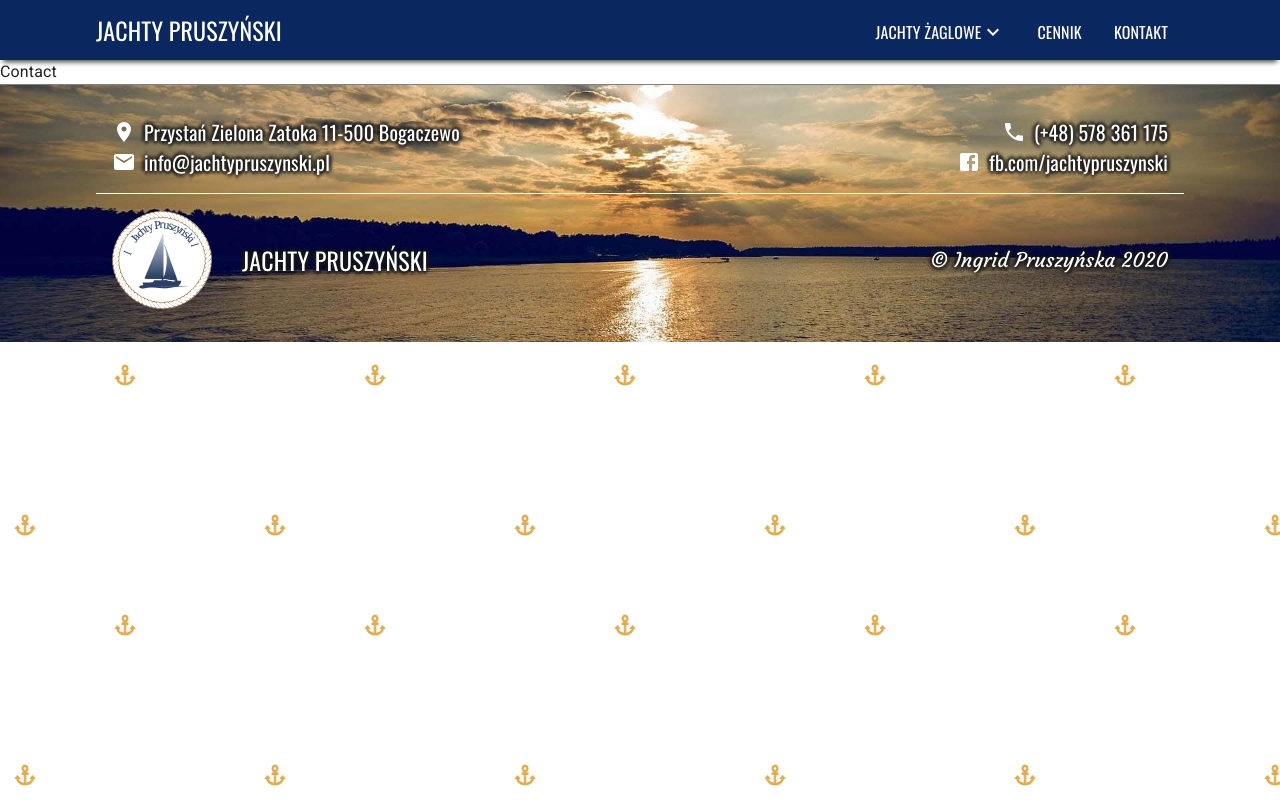
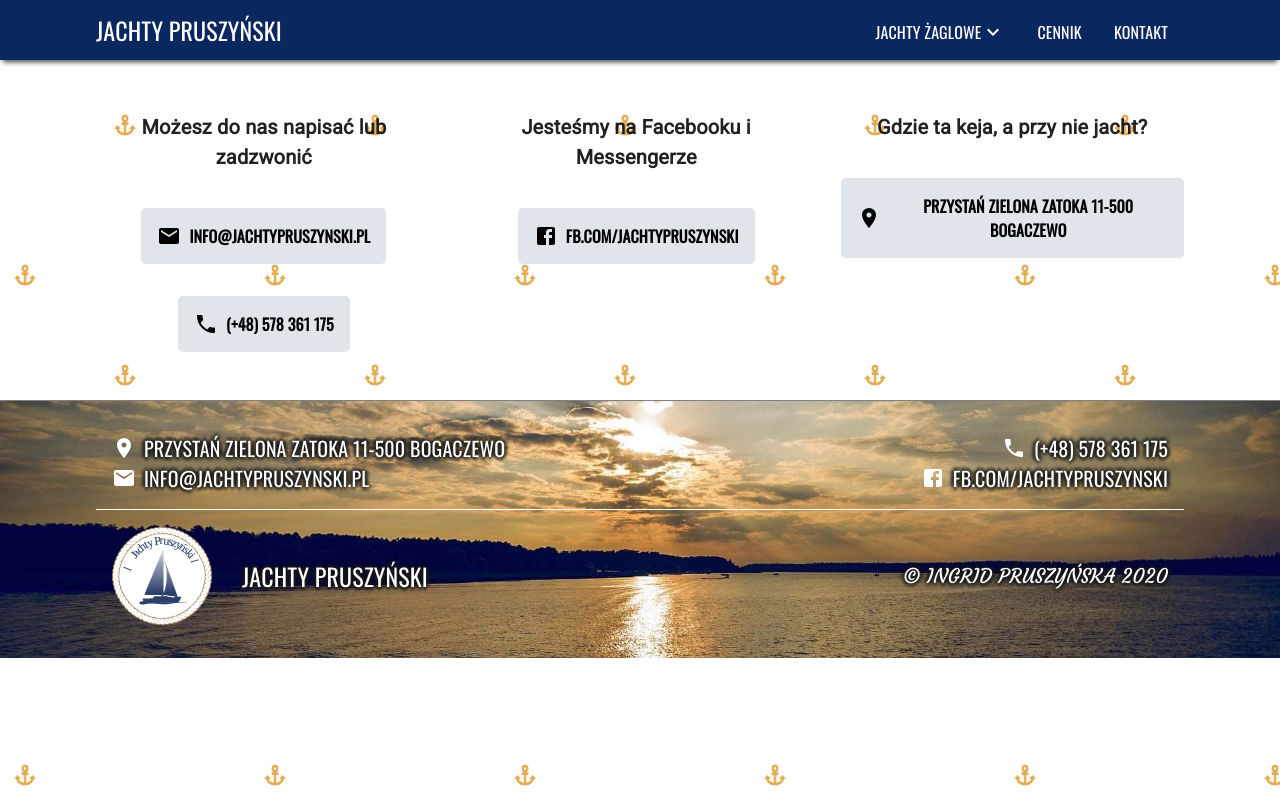
Before and after one commit to Ilshae/jachty-2, a React (Vite) app: page /kontakt in a window 1280 px wide. Shown: the top 800 px of the page. Built offline with nearby package versions, Linux system fonts and the light colour scheme.

Commit message:
Contact page skeleton done

```diff
--- a/src/App.tsx
+++ b/src/App.tsx
@@ -1,6 +1,6 @@
 import { FC, lazy, Suspense } from "react"
 import { Route, Routes } from "react-router-dom"
-import styled, { ThemeProvider } from "styled-components"
+import { ThemeProvider } from "styled-components"
 import { theme, device } from "./theme.ts"
 import { createGlobalStyle } from "styled-components"
 
@@ -19,13 +19,8 @@ const App: FC = () => {
       <ThemeProvider theme={theme}>
         <GlobalStyle />
         <Navbar />
-        <Container>
         <Routes>
-            <Route
-              path="/"
-              element={<Home />}
-              errorElement={<ErrorBoundary />}
-            />
+          <Route path="/" element={<Home />} errorElement={<ErrorBoundary />} />
           <Route
             path="/kontakt"
             element={<Contact />}
@@ -33,7 +28,6 @@ const App: FC = () => {
           />
         </Routes>
         <Footer />
-        </Container>
       </ThemeProvider>
     </Suspense>
   )
@@ -51,6 +45,7 @@ const GlobalStyle = createGlobalStyle`
     background-position:
             0 0,
             150px 150px;
+    animation: fadein 0.2s;
 
     @media ${device.tablet} {
       background-size: 300px 300px;
@@ -62,8 +57,4 @@ const GlobalStyle = createGlobalStyle`
   }
 `
 
-const Container = styled.div`
-  height: 3000px;
-`
-
 export default App
--- a/src/layout/footer/Footer.tsx
+++ b/src/layout/footer/Footer.tsx
@@ -69,7 +69,7 @@ const IconLink: FC<{ href: string; icon: ReactNode; text: string }> = ({
   return (
     <Link href={href} rel="nofollow noopener noreferrer" target="_blank">
       {icon}
-      <span style={{ marginLeft: "8px" }}>{text}</span>
+      <Text>{text}</Text>
     </Link>
   )
 }
@@ -137,6 +137,7 @@ const Link = styled.a`
   color: inherit;
   display: inline-flex;
   align-items: center;
+  text-transform: uppercase;
 
   &:hover {
     color: ${({ theme }) => theme.color.secondary};
@@ -153,6 +154,10 @@ const Link = styled.a`
   @media ${device.tablet} {
     margin: 16px 0;
   }
+`
+
+const Text = styled.span`
+  margin-left: 8px;
 `
 
 const CopyrightWrapper = styled.div`
--- a/src/pages/contact/Contact.tsx
+++ b/src/pages/contact/Contact.tsx
@@ -1,5 +1,100 @@
+import { CommonContainer } from "../../common/styles.ts"
+import styled from "styled-components"
+import str from "../../data/footer.json"
+import { FC, ReactNode } from "react"
+import EmailIcon from "@mui/icons-material/Email"
+import PhoneIcon from "@mui/icons-material/Phone"
+import FacebookIcon from "@mui/icons-material/Facebook"
+import LocationOnIcon from "@mui/icons-material/LocationOn"
+
 const Contact = () => {
-  return <div>Contact</div>
+  return (
+    <Container>
+      <Section>
+        <h3>Możesz do nas napisać lub zadzwonić</h3>
+        <IconLink
+          href={`mailto:${str.email}`}
+          icon={<EmailIcon />}
+          text={str.email}
+        />
+        <IconLink
+          href={`tel:${str.phone2}`}
+          icon={<PhoneIcon />}
+          text={str.phone}
+        />
+      </Section>
+      <Section>
+        <h3>Jesteśmy na Facebooku i Messengerze</h3>
+        <IconLink
+          href={`https://www.${str.fb}`}
+          icon={<FacebookIcon />}
+          text={str.fb}
+        />
+      </Section>
+      <Section>
+        <h3>Gdzie ta keja, a przy nie jacht?</h3>
+        <IconLink
+          href={str.address_url}
+          icon={<LocationOnIcon />}
+          text={str.address}
+        />
+      </Section>
+    </Container>
+  )
 }
 
+const IconLink: FC<{ href: string; icon: ReactNode; text: string }> = ({
+  href,
+  icon,
+  text,
+}) => {
+  return (
+    <div>
+      <Link href={href} rel="nofollow noopener noreferrer" target="_blank">
+        {icon}
+        <Text>{text}</Text>
+      </Link>
+    </div>
+  )
+}
+
+const Container = styled(CommonContainer)`
+  display: flex;
+  padding: 32px 0;
+  text-align: center;
+  display: flex;
+  justify-content: center;
+`
+
+const Section = styled.section`
+  padding: 0 16px;
+
+  h3 {
+    font-size: ${({ theme }) => theme.fontSize.subTitle};
+  }
+`
+
+const Link = styled.a`
+  display: inline-flex;
+  align-items: center;
+  color: ${({ theme }) => theme.color.dark};
+  text-decoration: none;
+  padding: 16px;
+  font-weight: 600;
+  border-radius: 5px;
+  text-transform: uppercase;
+  font-family: ${({ theme }) => theme.fontFamily.action};
+  font-size: ${({ theme }) => theme.fontSize.regular} !important;
+  background-color: ${({ theme }) => theme.color.primary20};
+  margin: 16px 0;
+
+  &:hover {
+    background-color: ${({ theme }) => theme.color.secondary90} !important;
+  }
+`
+
+const Text = styled.span`
+  margin-left: 8px;
+`
+
 export default Contact
--- a/src/pages/home/Hero.tsx
+++ b/src/pages/home/Hero.tsx
@@ -44,9 +44,11 @@ const float = keyframes`
 `
 
 const Background = styled.div`
+  height: 100%;
   width: 100%;
-  height: 100%;
-  background-image: url("../../../public/assets/backgrounds/hero.jpg");
+  min-height: 300px;
+  max-height: 500px;
+  background-image: url("/assets/backgrounds/hero.jpg");
   background-size: cover;
   background-position: bottom;
   background-attachment: scroll;
--- a/src/pages/home/Tile.tsx
+++ b/src/pages/home/Tile.tsx
@@ -1,73 +1,52 @@
 import { Yacht } from "../../data/yachts.ts"
 import { FC } from "react"
 import styled from "styled-components"
-import {
-  Card as MUICard,
-  CardContent as MUICardConent,
-  Button as MUIButton,
-} from "@mui/material"
-import { Link } from "react-router-dom"
+import { Card as MUICard, CardContent as MUICardConent } from "@mui/material"
+import { Link as RRDLink } from "react-router-dom"
 import { device } from "../../theme.ts"
 
 const Tile: FC<Yacht> = ({ id, url, previewGallery }: Yacht) => {
   return (
     <Card>
       <CardActions>
-        <Link to={`/${url}`}>
-          <Button>{id}</Button>
-        </Link>
+        <Link to={`/${url}`}>{id}</Link>
       </CardActions>
       <CardContent>
         {previewGallery && previewGallery.length > 0 ? (
           previewGallery.map((image) => (
-            <Link key={image} to={`/${url}`}>
+            <RRDLink key={image} to={`/${url}`}>
               <img src={`/assets/yachts/${image}`} alt={id} />
-            </Link>
+            </RRDLink>
           ))
         ) : (
-          <Link to={`/${url}`}>
+          <RRDLink to={`/${url}`}>
             <img src={`/assets/backgrounds/noGallery.jpg`} alt={id} />
-          </Link>
+          </RRDLink>
         )}
       </CardContent>
     </Card>
   )
 }
 
-const Button = styled(MUIButton)`
-  font-size: ${({ theme }) => theme.fontSize.title} !important;
-  font-family: ${({ theme }) => theme.fontFamily.action} !important;
-  letter-spacing: 3px;
-  padding: 16px;
-  text-transform: uppercase;
-  box-shadow: ${({ theme }) => theme.shadow.box};
+const Card = styled(MUICard)`
+  box-shadow: ${({ theme }) => theme.shadow.box} !important;
+  width: 100%;
   border-radius: 5px;
-  background-color: ${({ theme }) => theme.color.primary}!important;
-  color: ${({ theme }) => theme.color.light} !important;
-  border: none;
-  cursor: pointer;
+  background-color: ${({ theme }) => theme.color.primary20} !important;
 
-  @media ${device.laptopL} {
-    font-size: ${({ theme }) => theme.fontSize.subTitle} !important;
+  &:hover {
+    background-color: ${({ theme }) => theme.color.secondary90} !important;
   }
 
-  &:hover {
-    background-color: ${({ theme }) => theme.color.secondary} !important;
-    color: ${({ theme }) => theme.color.dark} !important;
-    font-weight: bold !important;
+  &:nth-of-type(12) {
+    height: 410px;
   }
-`
-
-const Card = styled(MUICard)`
-  box-shadow: ${({ theme }) => theme.shadow.box2} !important;
-  width: 100%;
-  border-radius: 5px;
-  background-color: ${({ theme }) => theme.shadow.light};
 `
 
 const CardActions = styled(MUICardConent)`
   text-align: center;
-  padding: 16px;
+  padding: 0 !important;
+  height: 60px;
 `
 
 const CardContent = styled(MUICardConent)`
@@ -98,4 +77,21 @@ const CardContent = styled(MUICardConent)`
   }
 `
 
+const Link = styled(RRDLink)`
+  display: block;
+  font-size: ${({ theme }) => theme.fontSize.title};
+  font-family: ${({ theme }) => theme.fontFamily.action};
+  letter-spacing: 3px;
+  text-transform: uppercase;
+  color: ${({ theme }) => theme.color.dark};
+  width: 100%;
+  text-decoration: none;
+  padding: 16px;
+  font-weight: 600;
+
+  @media ${device.laptopL} {
+    font-size: ${({ theme }) => theme.fontSize.subTitle} !important;
+  }
+`
+
 export default Tile
--- a/src/theme.ts
+++ b/src/theme.ts
@@ -16,6 +16,7 @@ export const theme = {
     primary10: "#0A276010",
     secondary: "#e3ab4f",
     secondary60: "#e3ab4f60",
+    secondary90: "#e3ab4f90",
     light: "#fff",
     light50: "#ffffff50",
     dark: "#020203",
@@ -26,6 +27,7 @@ export const theme = {
     special: "'Courgette', cursive",
   },
   fontSize: {
+    small: "14px",
     regular: "16px",
     subTitle: "20px",
     title: "24px",
```
Lines whose indentation alone changed are shown as unchanged.
